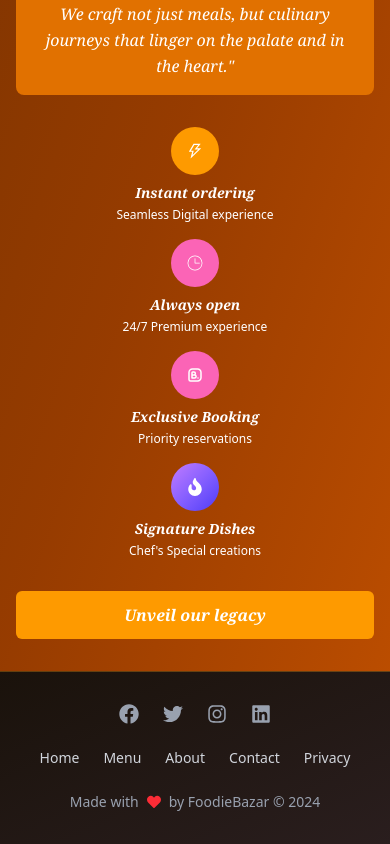
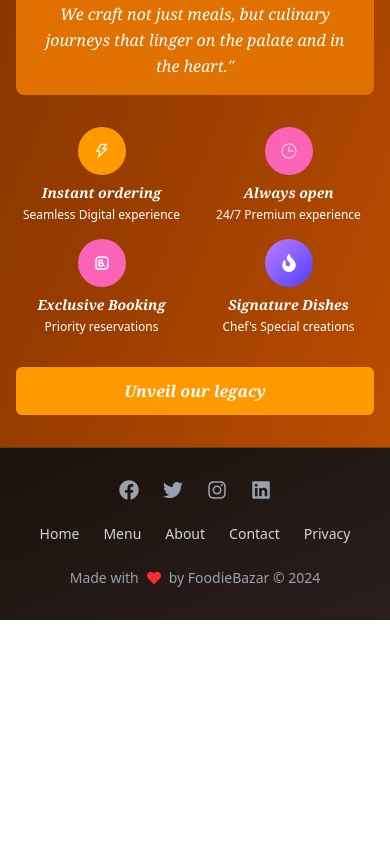
Before and after one commit to keerthirajamani31/Food-App, a React (Vite) app in the folder Front-End/: page / in a window 390 px wide. Shown: the part 2950-3794 px from the top of the page. After the commit the page ends 3570 px from the top, so only its background shows below. Built offline with nearby package versions, Linux system fonts and the light colour scheme.

Commit message:
Fixed mobile navbar

```diff
--- a/Front-End/src/Component/user/Banner2.jsx
+++ b/Front-End/src/Component/user/Banner2.jsx
@@ -34,8 +34,9 @@ const Banner2 = () => {
             </p>
           </div>
 
-          {/* Features Grid */}
-          <div className='grid grid-cols-1 sm:grid-cols-2 gap-4 sm:gap-6 lg:gap-8 py-4 sm:py-6'>
+          {/* Features Grid - FIXED 2x2 Layout */}
+          <div className='grid grid-cols-2 gap-4 sm:gap-6 lg:gap-8 py-4 sm:py-6'>
+            {/* Row 1 - Instant Ordering */}
             <div className='flex flex-col items-center text-center'>
               <div className='bg-amber-500 rounded-full flex items-center justify-center w-12 h-12 sm:w-14 sm:h-14 lg:w-16 lg:h-16 text-white mb-2 sm:mb-3'>
                 <AiOutlineThunderbolt className='text-lg sm:text-xl lg:text-2xl' />
@@ -48,6 +49,7 @@ const Banner2 = () => {
               </span>
             </div>
 
+            {/* Row 1 - Always Open */}
             <div className='flex flex-col items-center text-center'>
               <div className='bg-pink-400 rounded-full flex items-center justify-center w-12 h-12 sm:w-14 sm:h-14 lg:w-16 lg:h-16 text-white mb-2 sm:mb-3'>
                 <CiClock2 className='text-lg sm:text-xl lg:text-2xl' />
@@ -60,6 +62,7 @@ const Banner2 = () => {
               </span>
             </div>
 
+            {/* Row 2 - Exclusive Booking */}
             <div className='flex flex-col items-center text-center'>
               <div className='bg-pink-400 rounded-full flex items-center justify-center w-12 h-12 sm:w-14 sm:h-14 lg:w-16 lg:h-16 text-white mb-2 sm:mb-3'>
                 <TbBrandBooking className='text-lg sm:text-xl lg:text-2xl' />
@@ -72,6 +75,7 @@ const Banner2 = () => {
               </span>
             </div>
 
+            {/* Row 2 - Signature Dishes */}
             <div className='flex flex-col items-center text-center'>
               <div className='bg-gradient-to-br from-purple-400 to-indigo-600 rounded-full flex items-center justify-center w-12 h-12 sm:w-14 sm:h-14 lg:w-16 lg:h-16 text-white mb-2 sm:mb-3'>
                 <FaFire className='text-lg sm:text-xl lg:text-2xl' />
@@ -86,7 +90,7 @@ const Banner2 = () => {
           </div>
 
           {/* Button */}
-          <div className='bg-amber-500 text-white font-serif italic p-3 sm:p-4 text-base sm:text-lg lg:text-xl rounded-md hover:bg-amber-600 transition-colors duration-300 cursor-pointer text-center lg:text-left'>
+          <div className='bg-amber-500 text-white font-serif italic p-3 sm:p-4 text-base sm:text-lg lg:text-xl rounded-md hover:bg-amber-600 transition-colors duration-300 cursor-pointer text-center'>
             <button className='font-bold w-full'>
               Unveil our legacy
             </button>
```
